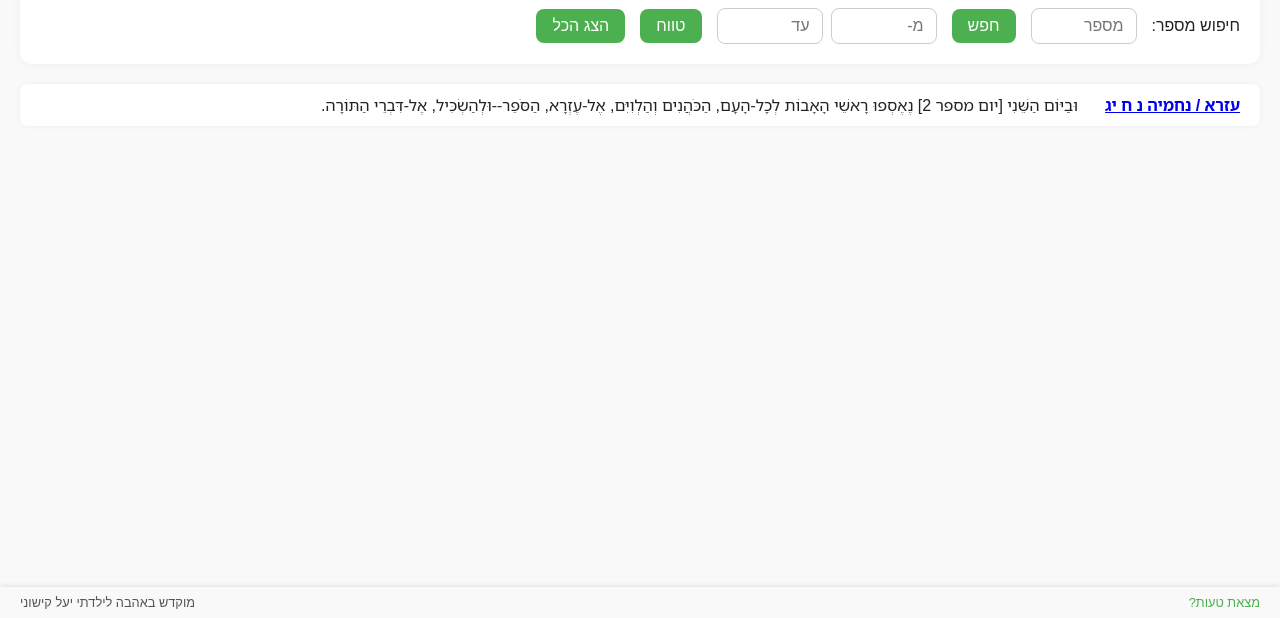
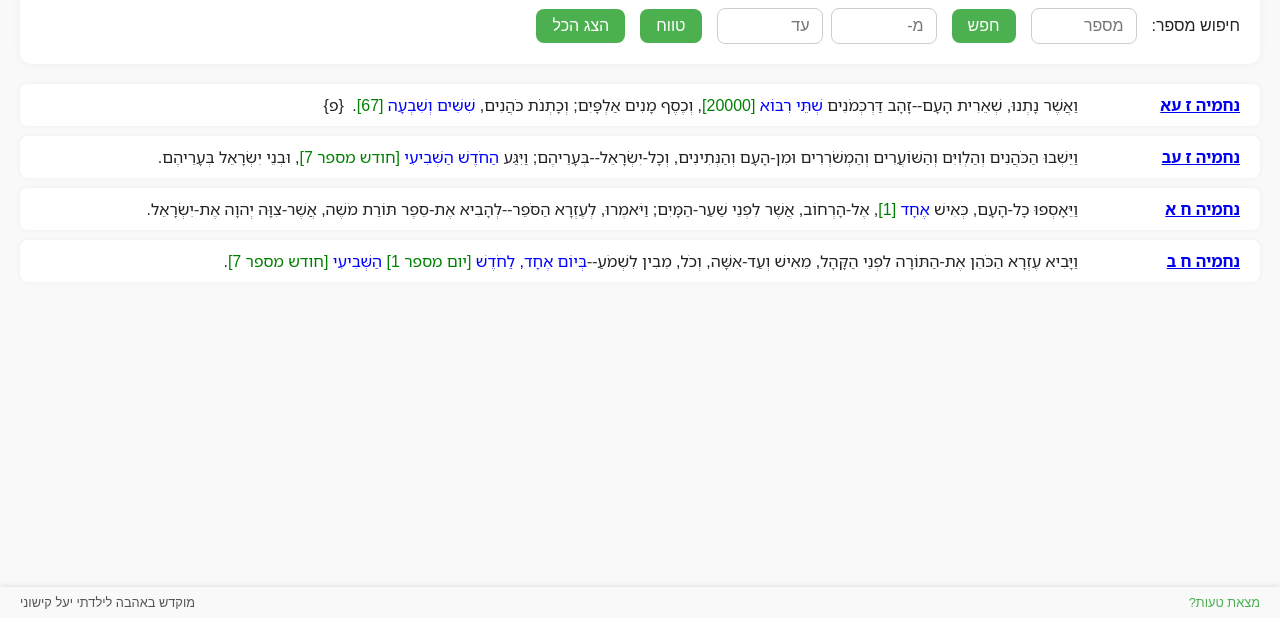
Before and after one commit to rkishony/BibleNumbers, a plain HTML site: page docs/template.html in a window 1280 px wide. Shown: the part 182-800 px from the top of the page. Drawn offline with Linux system fonts and the light colour scheme.

Commit message:
add examples to template

```diff
--- a/docs/template.html
+++ b/docs/template.html
@@ -63,8 +63,8 @@
         .container {
             display: flex;
             flex-direction: column;
-          margin: 0 20px;           /* no bottom margin */
-          padding-bottom: 20px;     /* same space inside the container */
+            margin: 0 20px; /* no bottom margin */
+            padding-bottom: 20px; /* same space inside the container */
         }
 
         .row {
@@ -129,7 +129,6 @@
             overflow-wrap: break-word;
             box-sizing: border-box;
         }
-
 
 
         /* breakpoint for small screens (phones) */
@@ -223,14 +222,26 @@
 <div class="container">
     <!-- START -->
     <div class="row">
-        <div class="locations">
-            <a href="https://www.sefaria.org/Ezra_Nehemiah.8.13" target="_blank">עזרא / נחמיה נ ח יג</a>
+        <div class="locations"><a href="https://www.mgketer.org/mikra/37/7/71" target="_blank">נחמיה ז עא</a></div>
+        <div class="verses">וַאֲשֶׁר נָתְנוּ, שְׁאֵרִית הָעָם--זָהָב דַּרְכְּמֹנִים <span style='color:blue'>שְׁתֵּי רִבּוֹא</span><span style='color:green'> [20000]</span>, וְכֶסֶף מָנִים אַלְפָּיִם; וְכָתְנֹת כֹּהֲנִים, <span style='color:blue'>שִׁשִּׁים וְשִׁבְעָה</span><span style='color:green'> [67]</span>.  {פ}</div>
     </div>
-        <div class="verses">
-            <span class="heb-num">וּבַיּוֹם הַשֵּׁנִי</span>
-            <span class="parsed-num"> [יום מספר 2]</span>
-            נֶאֶסְפוּ רָאשֵׁי הָאָבוֹת לְכָל-הָעָם, הַכֹּהֲנִים וְהַלְוִיִּם, אֶל-עֶזְרָא, הַסֹּפֵר--וּלְהַשְׂכִּיל, אֶל-דִּבְרֵי הַתּוֹרָה.
+
+
+    <div class="row">
+        <div class="locations"><a href="https://www.mgketer.org/mikra/37/7/72" target="_blank">נחמיה ז עב</a></div>
+        <div class="verses">וַיֵּשְׁבוּ הַכֹּהֲנִים וְהַלְוִיִּם וְהַשּׁוֹעֲרִים וְהַמְשֹׁרְרִים וּמִן-הָעָם וְהַנְּתִינִים, וְכָל-יִשְׂרָאֵל--בְּעָרֵיהֶם; וַיִּגַּע <span style='color:blue'>הַחֹדֶשׁ הַשְּׁבִיעִי</span><span style='color:green'> [חודש מספר 7]</span>, וּבְנֵי יִשְׂרָאֵל בְּעָרֵיהֶם.</div>
     </div>
+
+
+    <div class="row">
+        <div class="locations"><a href="https://www.mgketer.org/mikra/37/8/1" target="_blank">נחמיה ח א</a></div>
+        <div class="verses">וַיֵּאָסְפוּ כָל-הָעָם, כְּאִישׁ <span style='color:blue'>אֶחָד</span><span style='color:green'> [1]</span>, אֶל-הָרְחוֹב, אֲשֶׁר לִפְנֵי שַׁעַר-הַמָּיִם; וַיֹּאמְרוּ, לְעֶזְרָא הַסֹּפֵר--לְהָבִיא אֶת-סֵפֶר תּוֹרַת מֹשֶׁה, אֲשֶׁר-צִוָּה יְהוָה אֶת-יִשְׂרָאֵל.</div>
+    </div>
+
+
+    <div class="row">
+        <div class="locations"><a href="https://www.mgketer.org/mikra/37/8/2" target="_blank">נחמיה ח ב</a></div>
+        <div class="verses">וַיָּבִיא עֶזְרָא הַכֹּהֵן אֶת-הַתּוֹרָה לִפְנֵי הַקָּהָל, מֵאִישׁ וְעַד-אִשָּׁה, וְכֹל, מֵבִין לִשְׁמֹעַ--<span style='color:blue'>בְּיוֹם אֶחָד, לַחֹדֶשׁ</span><span style='color:green'> [יום מספר 1]</span> <span style='color:blue'>הַשְּׁבִיעִי</span><span style='color:green'> [חודש מספר 7]</span>.</div>
     </div>
     <!-- END -->
 </div>
```
Lines whose indentation alone changed are shown as unchanged.
